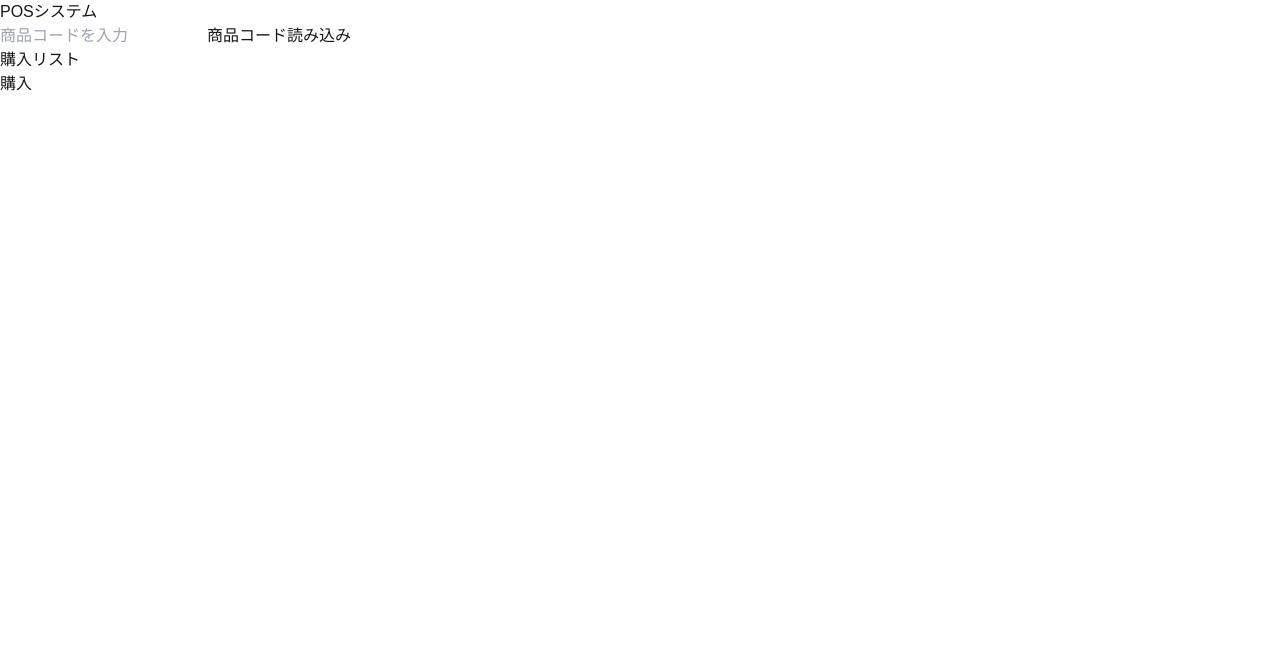
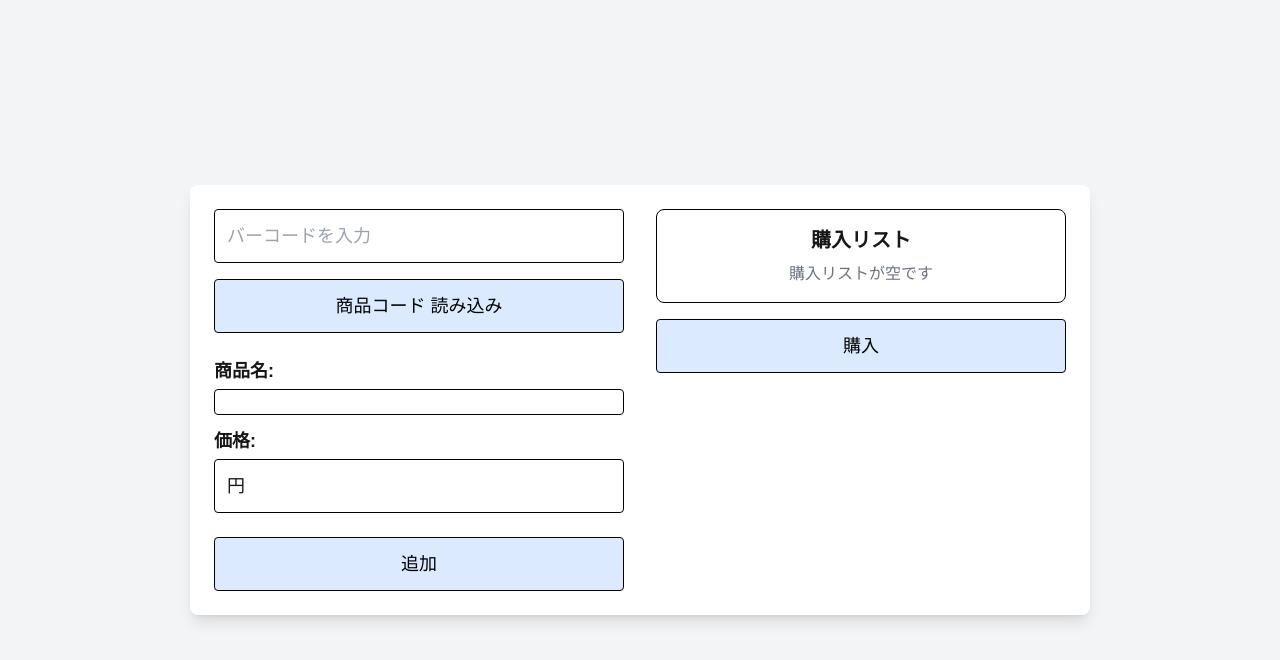
Before and after one commit to oyaken1112/Deploy_step4_front, a Next.js app: page / in a window 1280 px wide. Shown: the top 660 px of the page. Built offline with nearby package versions, Linux system fonts and the light colour scheme.

Commit message:
Deploying Next.js frontend to Azure

```diff
--- a/src/app/page.js
+++ b/src/app/page.js
@@ -41,12 +41,12 @@ export default function POSPage() {
       STORE_CD: "ST01",
       POS_NO: "PS1",
       TOTAL_AMT: totalAmount,
-      details: cart.map(item => ({
+      details: cart.map((item) => ({
         PRD_ID: item.PRD_ID,
         PRD_CODE: item.CODE,
         PRD_NAME: item.NAME,
-        PRD_PRICE: item.PRICE
-      }))
+        PRD_PRICE: item.PRICE,
+      })),
     };
 
     try {
@@ -69,31 +69,67 @@ export default function POSPage() {
   };
 
   return (
-    <div>
-      <h1>POSシステム</h1>
+    <div className="flex justify-center items-center min-h-screen bg-gray-100 p-10">
+      <div className="bg-white shadow-lg rounded-lg p-6 w-3/4 flex gap-8">
+        {/* 左側: 商品コード入力 & 商品情報 */}
+        <div className="w-1/2">
           <input
             type="text"
             value={productCode}
             onChange={(e) => setProductCode(e.target.value)}
-        placeholder="商品コードを入力"
+            placeholder="バーコードを入力"
+            className="w-full p-3 border border-black rounded mb-4 text-lg"
           />
-      <button onClick={fetchProduct}>商品コード読み込み</button>
+          <button
+            onClick={fetchProduct}
+            className="w-full border border-black text-black p-3 rounded bg-blue-100 hover:bg-blue-200 text-lg"
+          >
+            商品コード 読み込み
+          </button>
 
-      {product && (
-        <div>
-          <p>商品名: {product.NAME}</p>
-          <p>価格: {product.PRICE}円</p>
-          <button onClick={addToCart}>追加</button>
+          {/* 商品情報エリア */}
+          <div className="mt-6">
+            <p className="text-lg font-bold mb-1">商品名:</p>
+            <div className="w-full p-3 border border-black rounded text-lg bg-white">{product?.NAME || ""}</div>
+            <p className="text-lg font-bold mt-3 mb-1">価格:</p>
+            <div className="w-full p-3 border border-black rounded text-lg bg-white">
+              {product ? `${product.PRICE} 円` : "円"}
             </div>
+          </div>
+
+          {/* 追加ボタン */}
+          <button
+            onClick={addToCart}
+            className="w-full mt-6 border border-black text-black p-3 rounded bg-blue-100 hover:bg-blue-200 text-lg"
+          >
+            追加
+          </button>
+        </div>
+
+        {/* 右側: 購入リスト */}
+        <div className="w-1/2">
+          <div className="border border-black p-4 rounded-lg mb-4 bg-white">
+            <h2 className="text-xl font-bold mb-2 text-center">購入リスト</h2>
+            {cart.length === 0 ? (
+              <p className="text-center text-gray-500">購入リストが空です</p>
+            ) : (
+              cart.map((item, index) => (
+                <p key={index} className="text-lg">
+                  {item.NAME} x1 {item.PRICE}円
+                </p>
+              ))
             )}
+          </div>
 
-      <h2>購入リスト</h2>
-      <ul>
-        {cart.map((item, index) => (
-          <li key={index}>{item.NAME} x 1 - {item.PRICE}円</li>
-        ))}
-      </ul>
-      <button onClick={handlePurchase}>購入</button>
+          {/* 購入ボタン */}
+          <button
+            onClick={handlePurchase}
+            className="w-full border border-black text-black p-3 rounded bg-blue-100 hover:bg-blue-200 text-lg"
+          >
+            購入
+          </button>
+        </div>
+      </div>
     </div>
   );
 }
```
Lines whose indentation alone changed are shown as unchanged.
